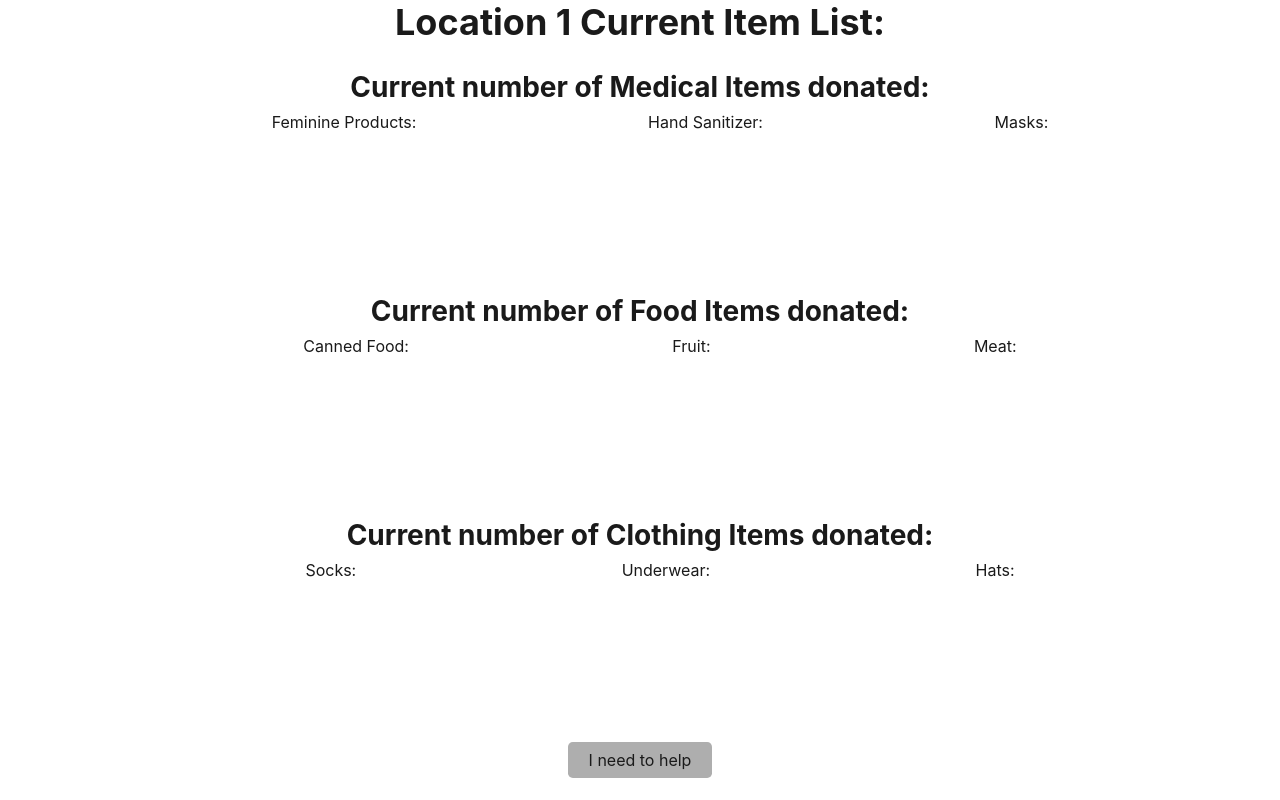
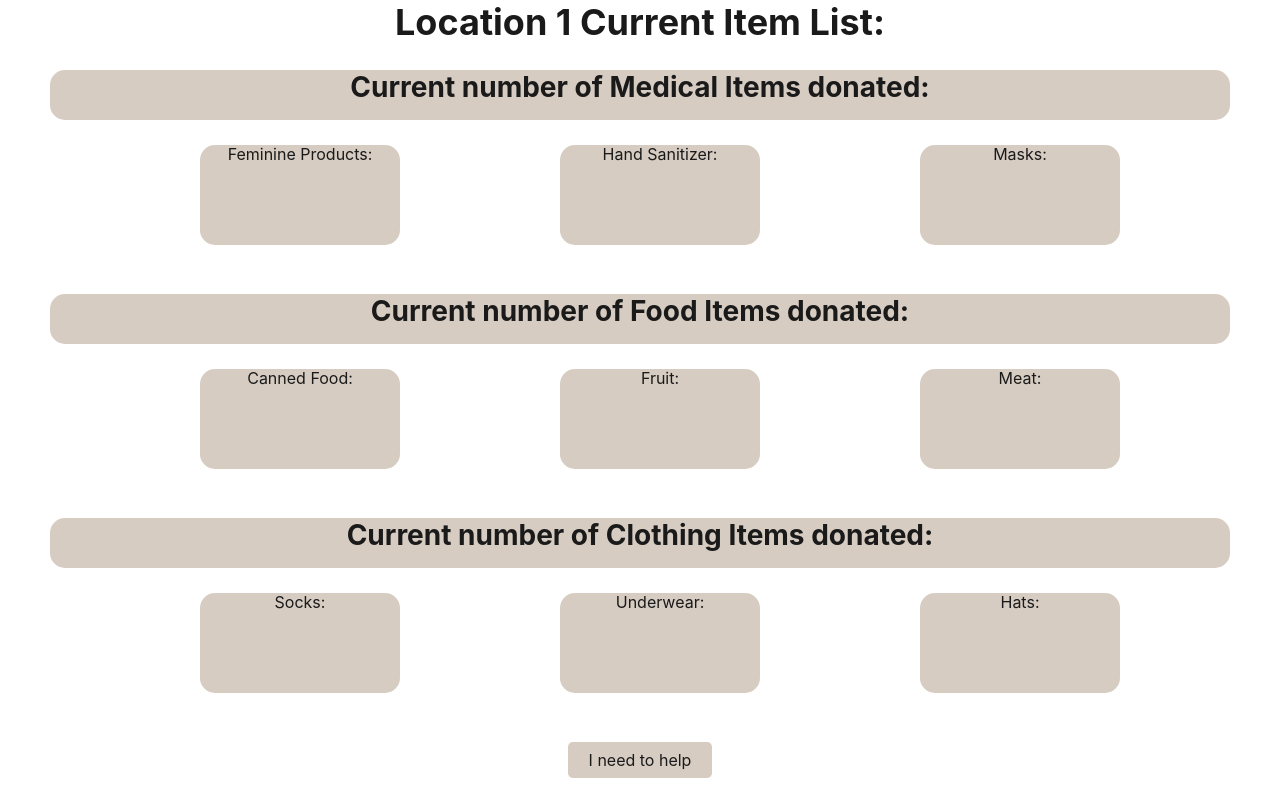
Before and after one commit to Chipping-In-Chicago/Chicago-Charity, a React (Vite) app in the folder client/: page / in a window 1280 px wide. Built offline with nearby package versions, Linux system fonts and the light colour scheme.

Commit message:
styles home page

```diff
--- a/client/src/App.jsx
+++ b/client/src/App.jsx
@@ -3,6 +3,7 @@ import { Outlet } from 'react-router-dom';
 import { ApolloClient, ApolloProvider, InMemoryCache } from '@apollo/client';
 
 const client = new ApolloClient({
+  //might have to change uri
   uri: '/graphql',
   cache: new InMemoryCache(),
 });
@@ -11,10 +12,10 @@ function App() {
   return (
     <ApolloProvider client={client}>
       <div >
+        {/* navbar and footer below */}
         <Outlet />
       </div>
     </ApolloProvider>
   );
 }
-
 export default App;
--- a/client/src/pages/Signup.jsx
+++ b/client/src/pages/Signup.jsx
@@ -1,7 +1,8 @@
 export default function Signup() {
   return (
     <>
-      <h1> Signup</h1>
+
+     <button>Sign up and help out!</button>
     </>
   );
 }
--- a/client/src/pages/css/Home.scss
+++ b/client/src/pages/css/Home.scss
@@ -5,11 +5,20 @@ h1{
     text-align: center;
     margin: 0px 0px 25px 0;
 }
+.btn{
+    background-color:#d6ccc2;
+}
 .categories{
     text-align: center;
 }
 .categories div {
     height: 14em;
+}
+.categories h3{
+    margin: 0px 50px 25px 50px;
+    background-color: #d6ccc2;
+    height: 50px;
+    border-radius: 15px;
 }
 .item-list{
     display: flex;
@@ -18,5 +27,8 @@ h1{
     list-style: none;
 }
 .item-list li{
-
+    width: 200px;
+    height: 100px;
+    background-color: #d6ccc2;
+    border-radius: 15px;
 }
```
